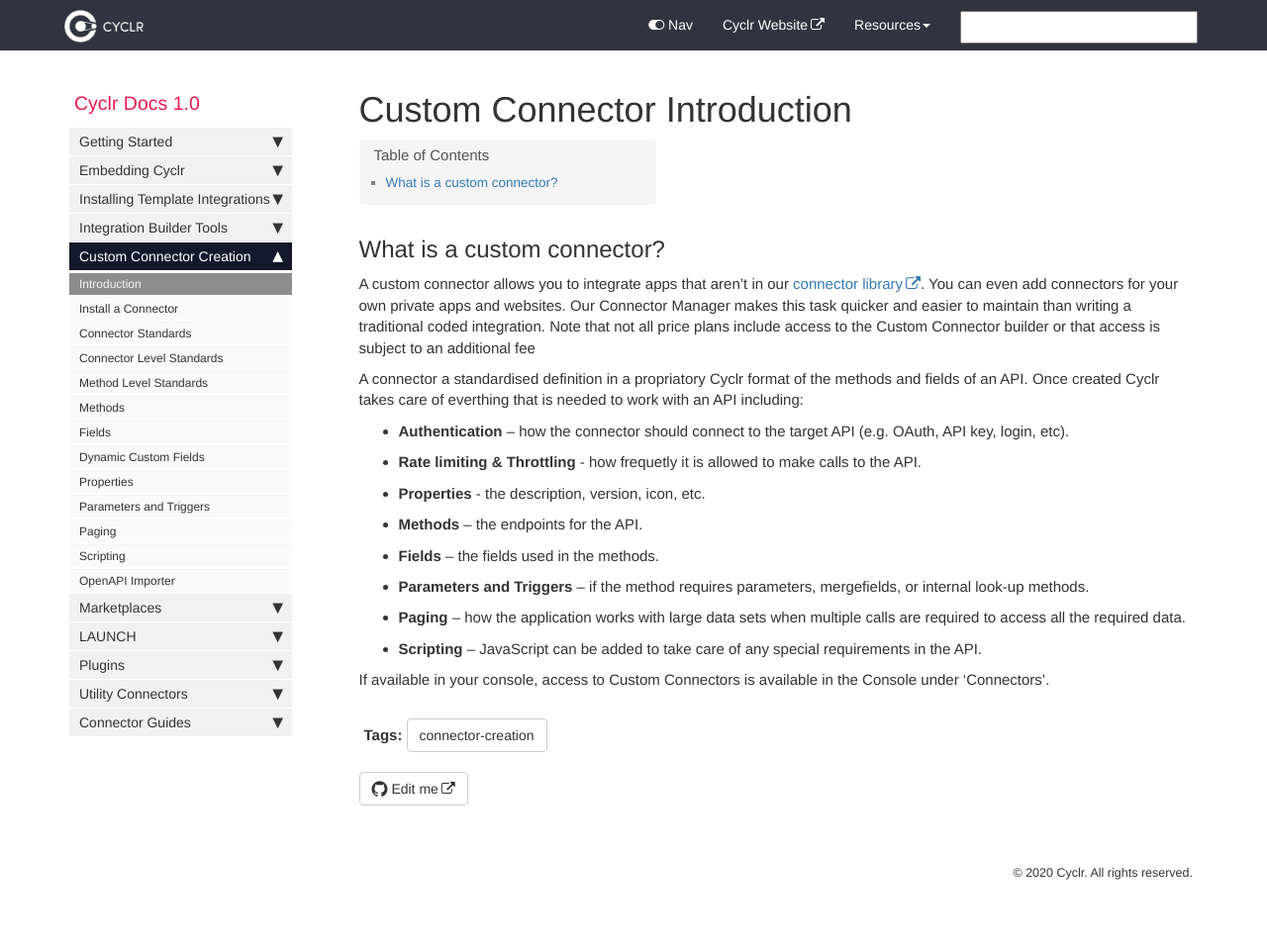
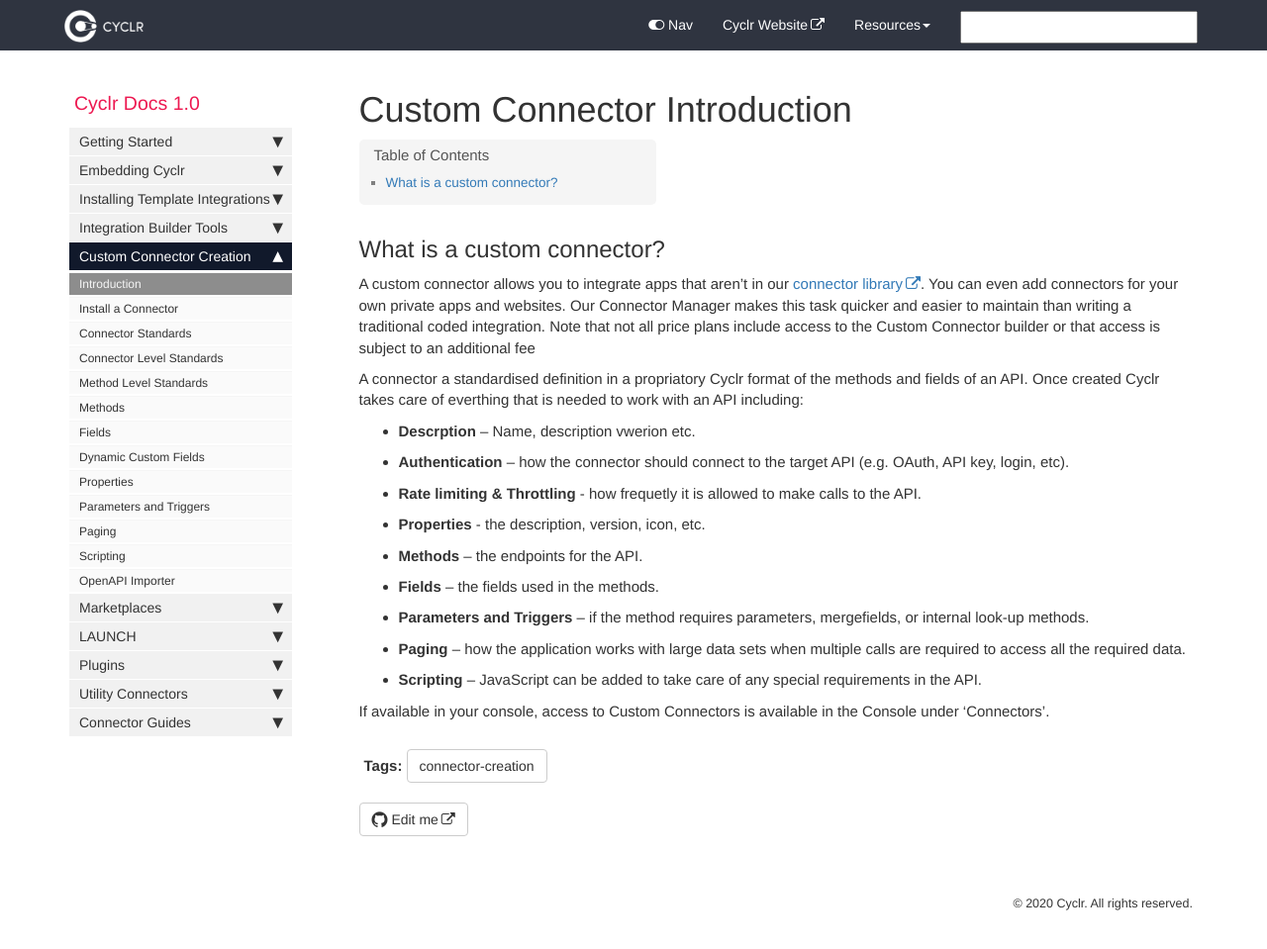
Before and after one commit to sneakysneak/docs, a Jekyll site: the page built from pages/custom-connectors/1-introduction.md, in a window 1280 px wide and 983 px high. Shown: the top 959 px of the window at 99% size. Built offline with Jekyll 4.4.1, drawn with Linux system fonts in a browser that asks for light colours; nearby versions of some CDN libraries; comment, search, counter and statistics services are not loaded.

Commit message:
Update 1-introduction.md

```diff
--- a/pages/custom-connectors/1-introduction.md
+++ b/pages/custom-connectors/1-introduction.md
@@ -11,6 +11,7 @@ A custom connector allows you to integrate apps that aren’t in our [connector
 
 A connector a standardised definition in a propriatory Cyclr format of the methods and fields of an API. Once created Cyclr takes care of everthing that is needed to work with an API including:
 
+*   **Descrption** – Name, description vwerion etc.
 *   **Authentication** – how the connector should connect to the target API (e.g. OAuth, API key, login, etc).
 *   **Rate limiting & Throttling** - how frequetly it is allowed to make calls to the API.
 *   **Properties** - the description, version, icon, etc.
```
